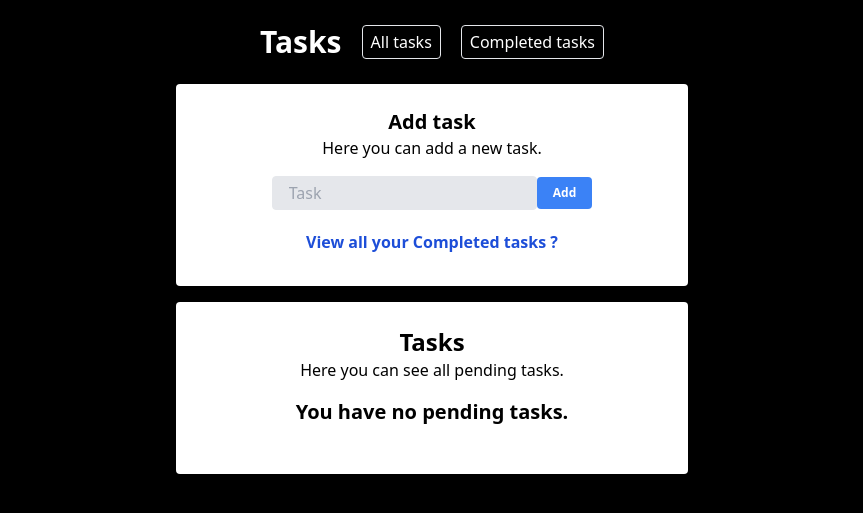
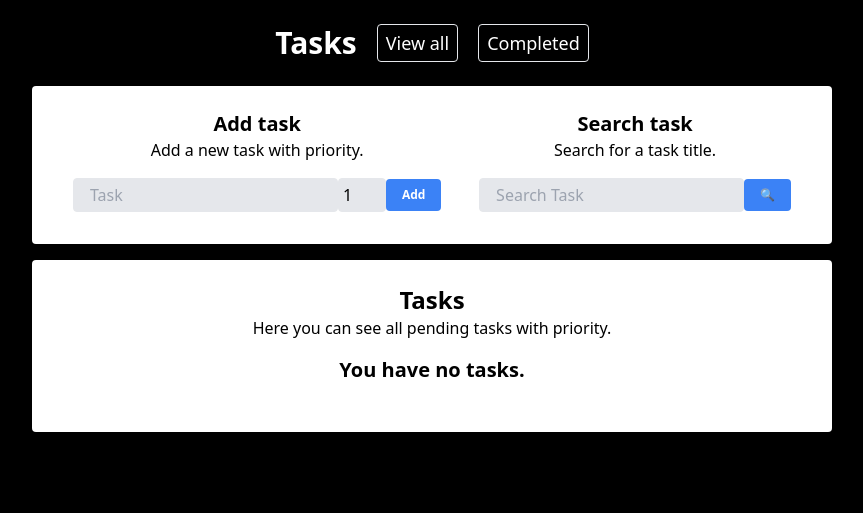
Before and after one commit to rabilrbl/GDC-Level-4-Milestone-master, a Django app: page /tasks/ in a window 1280 px wide. Shown: the top 513 px of the page, without its empty margins (208-1071 px from the left). Run offline with Django 3.2, Linux system fonts and the light colour scheme; data that the repository does not hold is empty; some libraries are stand-ins or nearby versions.

Commit message:
Added Priority and UI changes

```diff
--- a/tasks/admin.py
+++ b/tasks/admin.py
@@ -1,6 +1,5 @@
 from django.contrib import admin
 
 # Register your models here.
-from .models import Task, CompletedTask
+from .models import Task
 admin.site.register(Task)
-admin.site.register(CompletedTask)
--- a/tasks/views.py
+++ b/tasks/views.py
@@ -1,9 +1,10 @@
 from multiprocessing import context
+from re import search
 from django.shortcuts import render, redirect
 from django.http import HttpResponse
 
 # import the Task model
-from .models import Task, CompletedTask
+from tasks.models import Task
 
 # Create your views here.
 def index(request):
@@ -12,8 +13,9 @@ def index(request):
 def add_task(request):
     # get the task as parameter
     task = request.GET.get('task')
+    priority = request.GET.get('priority')
     # create a new task
-    new_task = Task(task=task)
+    new_task = Task(title=task, completed=False, priority=priority)
     # save the task
     new_task.save()
     # redirect to the tasks view
@@ -22,7 +24,7 @@ def add_task(request):
 # Delete a task
 def delete_task(request, task_id):
     # get the task as parameter
-    task = [task for task in Task.objects.all()][task_id-1]
+    task = Task.objects.get(id=task_id)
     # delete the task
     task.delete()
     # redirect to the tasks view
@@ -31,35 +33,34 @@ def delete_task(request, task_id):
 # Complete a task
 def complete_task(request, task_id):
     # get the task as parameter
-    # print([task for task in Task.objects.all()],task_id)
-    task = [task for task in Task.objects.all()][task_id-1]
-    # create a new task
-    new_task = CompletedTask(task=task)
+    task = Task.objects.get(id=task_id)
+    task.completed = True
     # save the task
-    new_task.save()
-    # delete the task
-    task.delete()
+    task.save()
     # redirect to the tasks view
     return redirect('tasks')
 
 # View all tasks
 def tasks(request):
-    # get all tasks
-    tasks = Task.objects.all()
+    search_term = request.GET.get('search')
+    if search_term:
+        tasks = Task.objects.filter(title__icontains=search_term, completed=False).order_by('priority')
+    else:
+        tasks = Task.objects.filter(completed=False).order_by('priority')
     # render the tasks
     return render(request, 'tasks.html', {'tasks': tasks})
 
 # View all completed tasks
 def completed_tasks(request):
     # get all completed tasks
-    completed_tasks = CompletedTask.objects.all()
+    completed_tasks = Task.objects.filter(completed=True).order_by('-date_created')
     # render the completed tasks
     return render(request, 'completed_tasks.html', {'tasks': completed_tasks})
 
 # delete  completed task
 def delete_completed_task(request, task_id):
     # get the task as parameter
-    task = [task for task in CompletedTask.objects.all()][task_id-1]
+    task = Task.objects.get(id=task_id)
     # delete the task
     task.delete()
     # redirect to the tasks view
@@ -68,8 +69,8 @@ def delete_completed_task(request, task_id):
 # view all tasks and completed tasks
 def all_tasks(request):
     # get all tasks
-    tasks = Task.objects.all()
+    tasks = Task.objects.filter(completed=False).order_by('priority')
     # get all completed tasks
-    completed_tasks = CompletedTask.objects.all()
+    completed_tasks = Task.objects.filter(completed=True).order_by('-date_created')
     # render the tasks and completed tasks
     return render(request, 'all_tasks.html', {'tasks': tasks, 'completed_tasks': completed_tasks})
--- a/templates/base.html
+++ b/templates/base.html
@@ -17,14 +17,14 @@
             <div class="flex flex-row space-x-5 items-center justify-around">
                 <div class="flex flex-row text-white space-x-5 m-2 items-center justify-center">
                     <h1 class="text-3xl text-white font-extrabold text-center cursor-pointer hover:text-gray-300" onclick="document.location.href='/tasks/'">Tasks</h1>
-                    <div class="flex flex-col items-center justify-center border py-1 px-2 rounded hover:bg-blue-500">
+                    <div class="flex flex-col items-center justify-center border py-1 px-2 rounded hover:bg-blue-500 text-sm sm:text-lg">
                         <p class="text-center">
-                            <a href="/all_tasks/">All tasks</a>
+                            <a href="/all_tasks/">View all</a>
                         </p>
                     </div>
-                    <div class="flex flex-col items-center justify-center border py-1 px-2 rounded hover:bg-blue-500">
+                    <div class="flex flex-col items-center justify-center border py-1 px-2 rounded hover:bg-blue-500 text-sm sm:text-lg">
                         <p class="text-center">
-                            <a href="/completed_tasks/">Completed tasks</a>
+                            <a href="/completed_tasks/">Completed</a>
                         </p>
                     </div>
                 </div>
@@ -32,7 +32,7 @@
         </div>
     </header>
 </head>
-<body>
+<body class="mx-2">
     <div class="container mx-auto bg-black">
         {% block content %}
         {% endblock %}
--- a/templates/tasks.html
+++ b/templates/tasks.html
@@ -3,20 +3,22 @@
 <!-- Uncompleted tasks list -->
 <div class="flex flex-col items-center justify-center">
     <!-- List all tasks -->
-    <div class="w-full max-w-lg mx-auto">
+    <div class="w-full max-w-[50rem] mx-auto">
         <!-- Add task from -->
-        <div class="bg-white shadow-md rounded px-8 pt-6 pb-8 mb-4">
+        <div class="bg-white shadow-md rounded px-8 pt-6 pb-8 mb-4 flex flex-col sm:flex-row sm:justify-around sm:space-x-5 space-y-5 sm:space-y-0">
+            <div class="add-task">
                 <div class="mb-4">
                     <h2 class="text-xl font-bold text-center">Add task</h2>
                     <p class="text-center">
-                    Here you can add a new task.
+                        Add a new task with priority.
                     </p>
                 </div>
                 <div class="flex flex-col items-center justify-center">
                     <form action="/add-task/" method="get">
                         <div class="flex flex-row items-center justify-center">
-                        <div class="flex flex-col items-center justify-center">
-                            <input type="text" name="task" placeholder="Task" class="bg-gray-200 border border-gray-200 rounded px-4 py-1 focus:ring-blue-500">
+                            <div class="flex flex-row items-center justify-center">
+                                <input type="text" name="task"  required placeholder="Task" class="bg-gray-200 border border-gray-200 rounded px-4 py-1 focus:ring-blue-500">
+                                <input type="number" required name="priority" value="1" placeholder="P" class="bg-gray-200 border border-gray-200 rounded px-1 py-1 w-12 focus:ring-blue-500">
                             </div>
                             <div class="flex flex-col items-center justify-center">
                                 <input type="submit" value="Add" class="bg-blue-500 text-xs hover:bg-blue-700 cursor-pointer text-white font-bold py-2 px-4 rounded">
@@ -24,18 +26,34 @@
                         </div>
                     </form>
                 </div>
-            <!-- Completed tasks page button -->
-            <div class="flex items-center justify-center mt-5">
-                <a href="/completed_tasks/" class="text-center text-blue-700 font-bold hover:text-stone-700">
-                        View all your Completed tasks ?
-                </a>
+            </div>
+            <!-- Search form -->
+            <div class="search-task">
+                <div class="mb-4">
+                    <h2 class="text-xl font-bold text-center">Search task</h2>
+                    <p class="text-center">
+                        Search for a task title.
+                    </p>
+                </div>
+                <div class="flex flex-col items-center justify-center">
+                    <form action="" method="get">
+                        <div class="flex flex-row items-center justify-center">
+                            <div class="flex flex-col items-center justify-center">
+                                <input type="text" name="search" required placeholder="Search Task" class="bg-gray-200 border border-gray-200 rounded px-4 py-1 focus:ring-blue-500">
+                            </div>
+                            <div class="flex flex-col items-center justify-center">
+                                <input type="submit" value="🔍" class="bg-blue-500 text-xs hover:bg-blue-700 cursor-pointer text-white font-bold py-2 px-4 rounded">
+                            </div>
+                        </div>
+                    </form>
+                </div>
             </div>
         </div>
         <div class="bg-white shadow-md rounded px-8 pt-6 pb-8 mb-4">
             <div class="mb-4">
                 <h2 class="text-2xl font-bold text-center">Tasks</h2>
                 <p class="text-center">
-                    Here you can see all pending tasks.
+                    Here you can see all pending tasks with priority.
                 </p>
             </div>
             <!-- <div class="flex flex-col items-center justify-center">
@@ -46,24 +64,28 @@
             </div> -->
             <!-- List uncompleted tasks -->
             <div class="mb-4">
-                <div class="space-y-2">
+                <div class="sm:space-y-2">
                     {% if tasks %}
                     {% for task in tasks %}
                     <div class="flex flex-row ">
                         <div class="">
-                            <p class="text-xl font-bold">
-                                <span class="item-left font-thin">{{forloop.counter}}.</span>&nbsp;{{ task.task }}
+                            <p class="text-xl font-bold ">
+                                {{ task.title }}&nbsp;<sup class="font-thin">{{task.priority}}</sup>
+                                 <!-- Display date -->
+                            <span class="text-xs text-gray-500 font-extralight block">
+                                {{ task.date_created }}
+                            </span>
                             </p>
                         </div>
-                        <div class="flex flex-row ml-auto order-2">
+                        <div class="flex flex-row ml-auto order-last">
                             &nbsp;&nbsp;
-                            <a href="/complete_task/{{forloop.counter}}"
-                                class="bg-green-500 text-xs hover:bg-green-700 text-white py-1 px-2 rounded">
+                            <a href="/complete_task/{{task.id}}"
+                                class="bg-green-500 text-xs hover:bg-green-700 text-white py-1 px-2 rounded max-h-7">
                                 <!-- tick mark -->
                                 <svg class="fill-current h-4 w-4" xmlns="http://www.w3.org/2000/svg" viewBox="0 0 20 20"><path d="M0 11l2-2 5 5L18 3l2 2L7 18z"/></svg>
                             </a>
                             &nbsp;&nbsp;
-                            <a href="/delete-task/{{forloop.counter}}" class="bg-red-500 text-xs hover:bg-red-700 text-white py-1 px-2 rounded">
+                            <a href="/delete-task/{{task.id}}" class="bg-red-500 text-xs hover:bg-red-700 text-white py-1 px-2 rounded max-h-7">
                                 <!-- Delete mark -->
                                 <svg class="fill-current h-4 w-4" xmlns="http://www.w3.org/2000/svg" viewBox="0 0 20 20"><path d="M6 2l2-2h4l2 2h4v2H2V2h4zM3 6h14l-1 14H4L3 6zm5 2v10h1V8H8zm3 0v10h1V8h-1z"/></svg>
                             </a>
@@ -72,7 +94,7 @@
                     {% endfor %}
                     {% else %}
                     <p class="text-center text-xl font-bold">
-                        You have no pending tasks.
+                        You have no tasks.
                     </p>
                     {% endif %}
                 </div>
```
Also changed, not shown: task_manager/settings.py (+4 -4 lines), tasks/models.py (+7 -13 lines), templates/all_tasks.html (+7 -7 lines), templates/completed_tasks.html (+6 -5 lines). Lines whose indentation alone changed are shown as unchanged.
